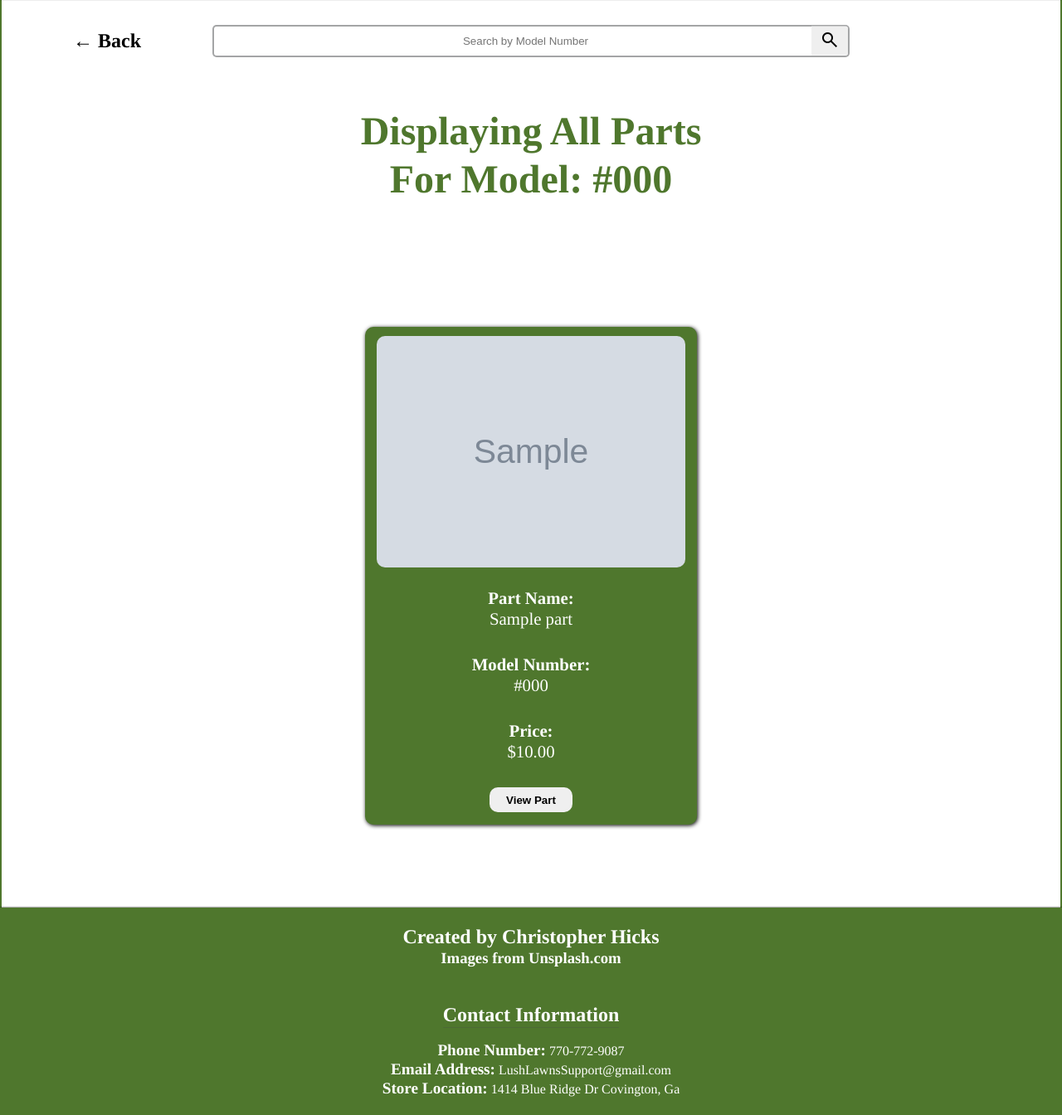
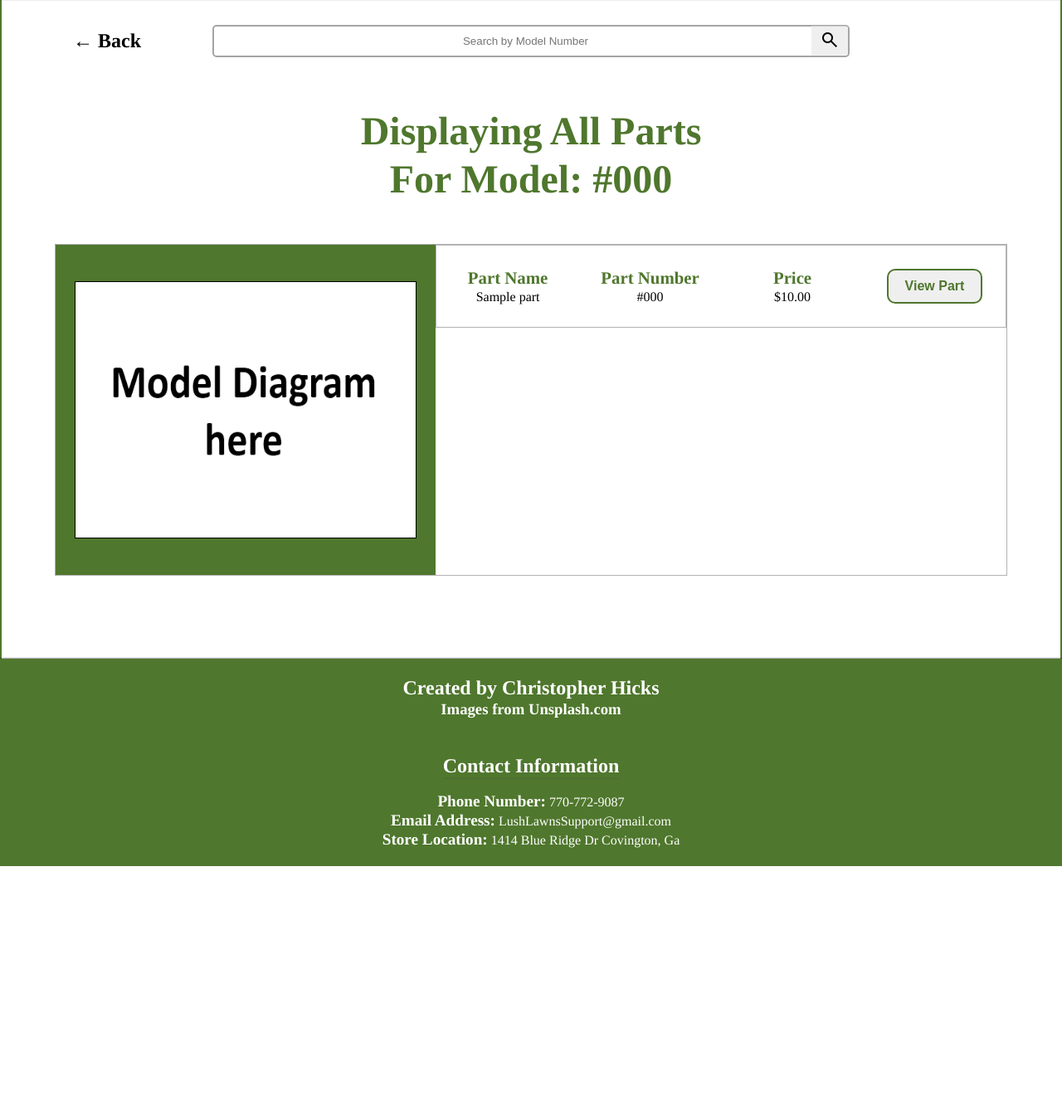
Before and after one commit to Christopher868/LushLawns, a Django app: page /parts/000 in a window 1280 px wide. Shown: the part 101-1445 px from the top of the page at 83% size. After the commit the page ends 1145 px from the top, so only its background shows below. Run offline with Django 5.2, Linux system fonts and the light colour scheme; tables that the repository leaves empty hold one stand-in row (values such as "Sample post"); grey boxes marked "Sample" are stand-in pictures; some web fonts are replaced.

Commit message:
Completely changed css for parts page

```diff
--- a/static/css/models.css
+++ b/static/css/models.css
@@ -47,11 +47,11 @@
     display: grid;
     grid-template-columns: repeat(auto-fit, minmax(400px, 1fr));
     margin: 150px auto 100px auto;
-
     justify-items: center;
     align-items: center;
     width: 85%;
-    row-gap: 100px;
+    row-gap: 25px;
+    column-gap: 10px;
 
 }
 
@@ -63,7 +63,7 @@
     justify-items: center;
     align-items: center;
     background-color: #4f772d;
-    border-radius: 10px;
+    border-radius: 15px;
     box-shadow: 1px 1px 5px black;
 }
 
--- a/static/css/parts.css
+++ b/static/css/parts.css
@@ -3,7 +3,7 @@
 }
 
 
-/* Stylings for top of all Model page */
+/* Stylings for top of the part page */
 .parts-top {
     display: grid;
     grid-template-columns: 1fr 1fr 1fr;
@@ -41,77 +41,88 @@
     max-width: 800px;
 }
 
-/* Stylings for models portion of all-models page */
+/* Stylings for parts portion of the parts page */
 
-.parts {
-    display: grid;
-    grid-template-columns: repeat(auto-fit, minmax(400px, 1fr));
-    margin: 150px auto 100px auto;
-
-    justify-items: center;
-    align-items: center;
-    width: 85%;
-    row-gap: 100px;
-
+.part-options {
+    border: 1px solid rgba(0, 0, 0, 0.3);
+    width: 90%;
+    margin: 50px auto 100px auto;
+    min-height: 400px;
+    display: flex;
+    flex-wrap: wrap;
 }
 
-.part-item {
-    height: 600px;
-    width: 400px;
-    display: grid;
-    grid-template-rows: 300px 1fr;
-    justify-items: center;
+.diagram {
+    flex: 1 1 40%;
+    min-width: 300px;
+    display: flex;
+    justify-content: center;
     align-items: center;
     background-color: #4f772d;
-    border-radius: 10px;
-    box-shadow: 1px 1px 5px black;
 }
 
-.part-item-img {
-    width: 93%;
-    height: 93%;
-    object-fit: cover;
-    border-radius: 10px;
-
+.diagram img {
+    width: 90%;
+    aspect-ratio: 4 / 3;
+    border: 1px solid black;
+    max-height: 90%;
 }
 
-.part-info {
-    display: grid;
-    grid-template-rows: 1fr 1fr 1fr;
-    margin: auto 0;
-    row-gap: 30px;
-    text-align: center;
-    justify-items: center;
-    align-items: center;
+.part-selection {
+    flex: 1 1 60%;
+    min-width: 300px;
+    overflow-x: auto;
+    max-height: 400px;
 }
 
-.part-info p {
-    text-align: center;
-    color: white;
-    font-size: 1.3rem;
+.part-container {
+    height: 100px;
+    width: 100%;
+    border: 1px solid rgba(0, 0, 0, 0.3);
 }
 
-.part-info-header {
-    font-weight: bolder;
+.part-container:nth-of-type(even) {
+    background-color: whitesmoke;
 }
 
-.part-info button {
-    height: 30px;
-    width: 100px;
-    border-radius: 10px;
-    border: none;
-    font-weight: bolder;
+.part-info-list {
+    display: flex;
+    list-style: none;
+    text-align: center;
+    justify-content: center;
+    align-items: center;
+    height: 100%;
 }
 
-.part-info a {
-    text-decoration: none;
-    color: black;
+.part-info-item {
+    flex: 1;
 }
 
-.part-info button:hover {
-    box-shadow: 1px 1px 4px black;
+.part-info-item span {
+    font-weight: bolder;
+    font-size: clamp(1rem, 3vw, 1.3rem);
+    color: #4f772d;
 }
 
-.part-info button:active {
-    box-shadow: inset 0px 0px 4px black;
+.part-info-item button {
+    border: 2px solid #4f772d;
+    color: #4f772d;
+    padding: 10px 20px;
+    border-radius: 10px;
+    font-weight: bold;
+    font-size: clamp(0.6rem, 1.65vw, 1rem);
 }
+
+.part-info-item button:hover {
+    cursor: pointer;
+    box-shadow: 0px 0px 3px black;
+}
+
+.part-info-item button:active {
+    box-shadow: inset 0px 0px 3px black;
+}
+
+.part-info-item a {
+    text-decoration: none;
+    color: #4f772d;
+}
--- a/webstore/templates/webstore/parts.html
+++ b/webstore/templates/webstore/parts.html
@@ -33,22 +33,22 @@
 
 
 <!--Section of page that displays parts based on model clicked on by user-->
-<section class="parts">
-    {% for parts in parts %}
-        <div class="part-item">
-            {% if parts.image %}
-                <img class="part-item-img" src="{{ parts.image.url }}" alt="Image for Lawnmower part model {{ parts.part_number }}">
-            {% else %}
-                <img class="part-item-img" src="{% static 'images/Part-Img-Alt.png'%}" alt="Image for Lawnmower part model {{ parts.part_number }}">
-            {% endif %}
-            <div class="part-info">
-                <p><span class="part-info-header">Part Name:</span><br>{{ parts.part_name }}</p>
-                <p><span class="part-info-header">Model Number:</span><br>#{{ parts.part_number }} </p>
-                <p><span class="part-info-header">Price:</span><br> ${{ parts.price }}</p>
-                <button><a href="{% url 'part-info' parts.part_number  %}">View Part</a></button>
-            </div>
-        </div>
+<section class="part-options">
+    <div class="diagram"><img src="{%static 'images/Model-Diagram-Alt.png'%}" alt=""></div>
+    <div class="part-selection">
+    {% for part in parts %}
+       <div class="part-container">
+            <ul class="part-info-list">
+                <li class="part-info-item"><span>Part Name<br></span>{{part.part_name}}</li>
+                <li class="part-info-item"><span>Part Number<br></span>#{{ part.part_number}}</li>
+                <li class="part-info-item"><span>Price<br></span>${{ part.price }}</li>
+                <li class="part-info-item"><button type="button"><a href="{% url 'part-info' part.part_number %}">View Part</a></button></li>
+            </ul>
+
+
+       </div>
     {% endfor %}
+    </div>
 </section>
 
 {% endblock content %}
```
Also changed, not shown: static/images/Model-Diagram-Alt.png (added).
